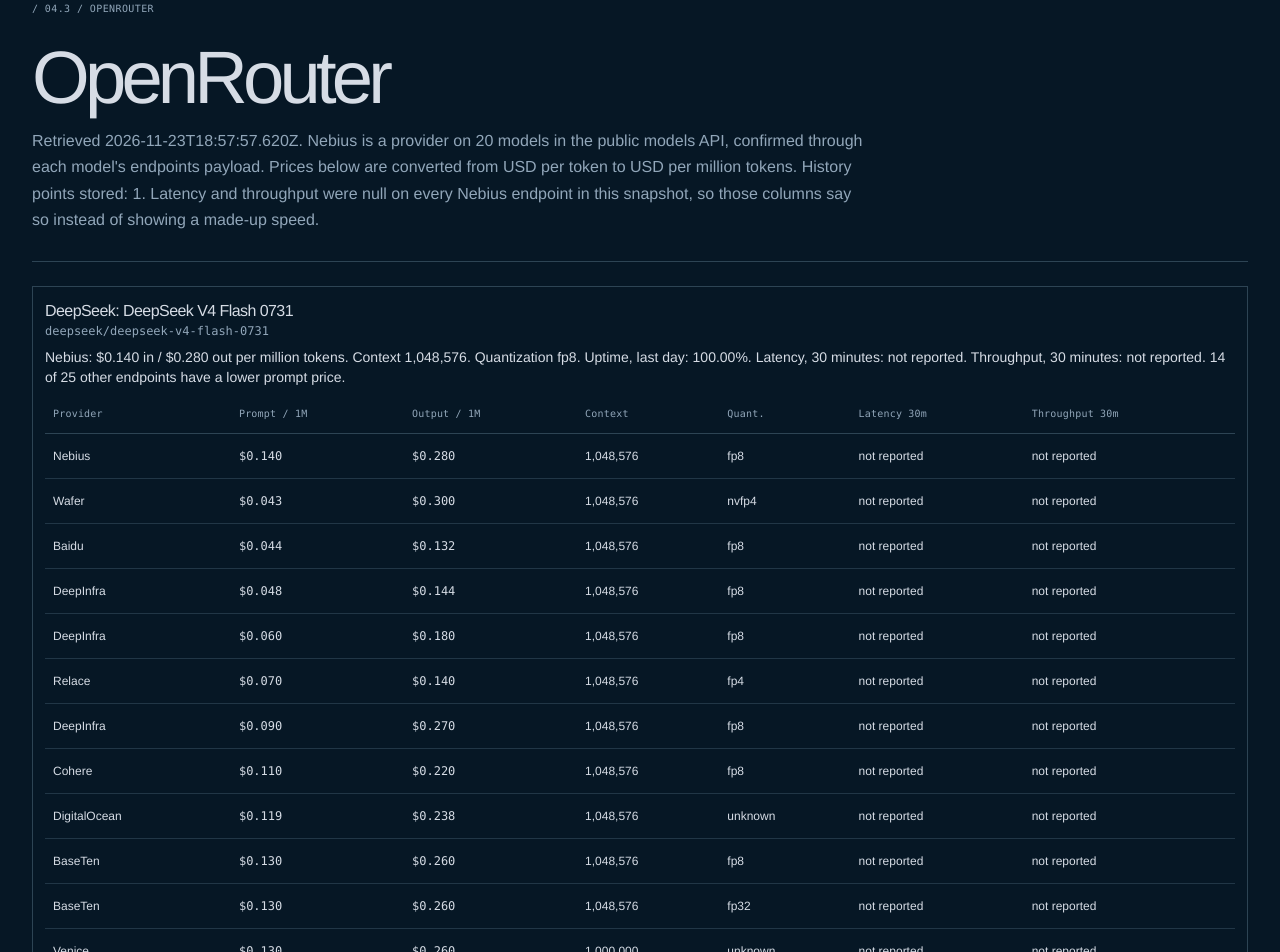
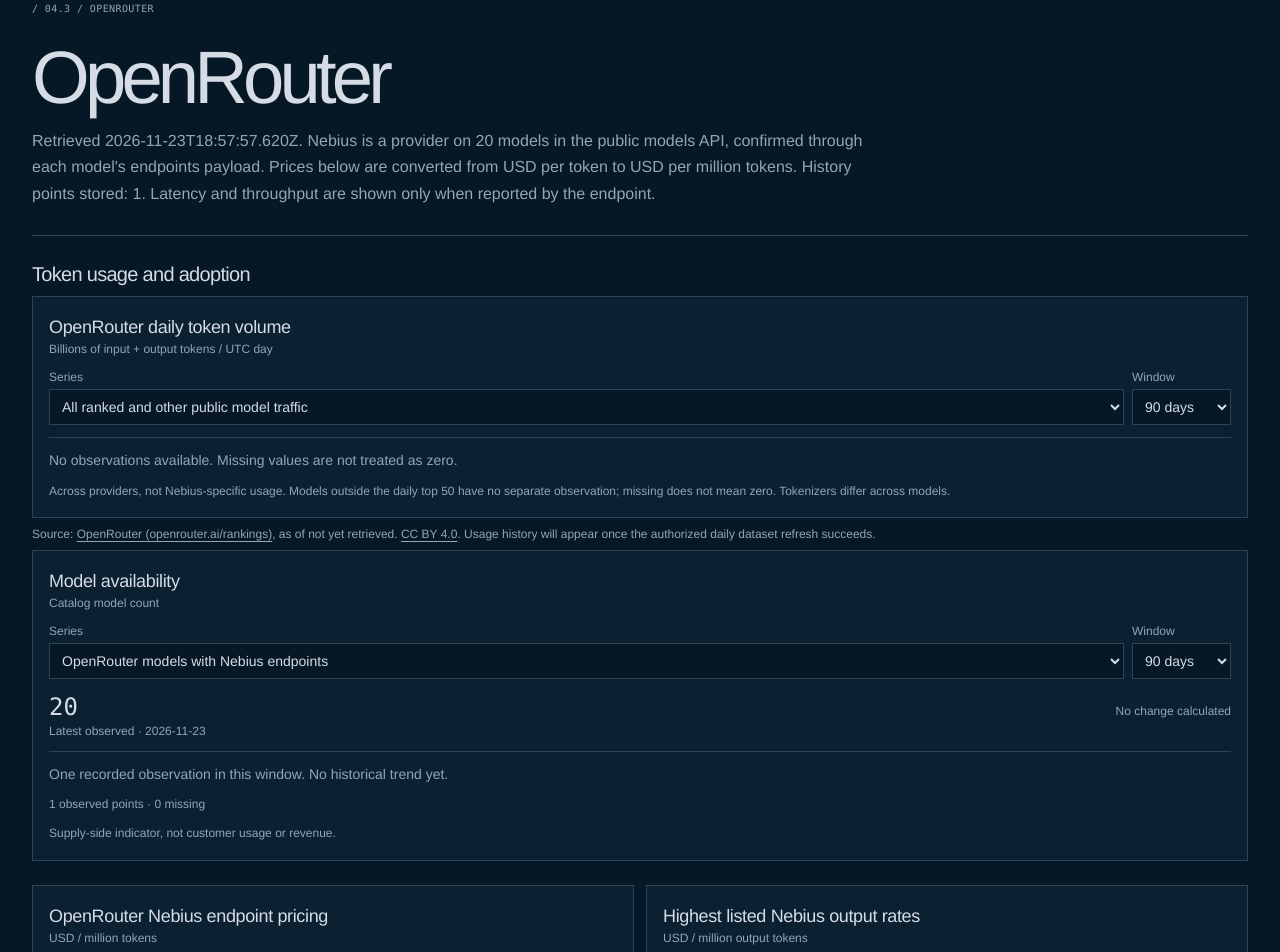
Before and after one commit to dfurry-boilermaker/nbismodel, a Next.js app: page /pricing/openrouter in a window 1280 px wide. Shown: the part 120-1072 px from the top of the page. Built offline with nearby package versions, Linux system fonts and the light colour scheme.

Commit message:
Add interactive charts above existing pricing tables

```diff
--- a/app/pricing/openrouter/page.tsx
+++ b/app/pricing/openrouter/page.tsx
@@ -1,3 +1,4 @@
+import { RouterCharts, UsageCharts } from "@/components/pricing-dashboard";
 import { openRouter } from "@/lib/load";
 import { formatPerMillion } from "@/lib/utils";
 
@@ -35,11 +36,11 @@ export default function OpenRouterPage() {
             endpoints
           </a>{" "}
           payload. Prices below are converted from USD per token to USD per million tokens.
-          History points stored: {openRouter.history.length}. Latency and throughput were null
-          on every Nebius endpoint in this snapshot, so those columns say so instead of showing
-          a made-up speed.
+          History points stored: {openRouter.history.length}. Latency and throughput are shown only when reported by the endpoint.
         </p>
       </header>
+      <UsageCharts />
+      <RouterCharts />
       <div className="space-y-4">
         {models.map((model) => {
           const neb = model.nebius[0];
```
